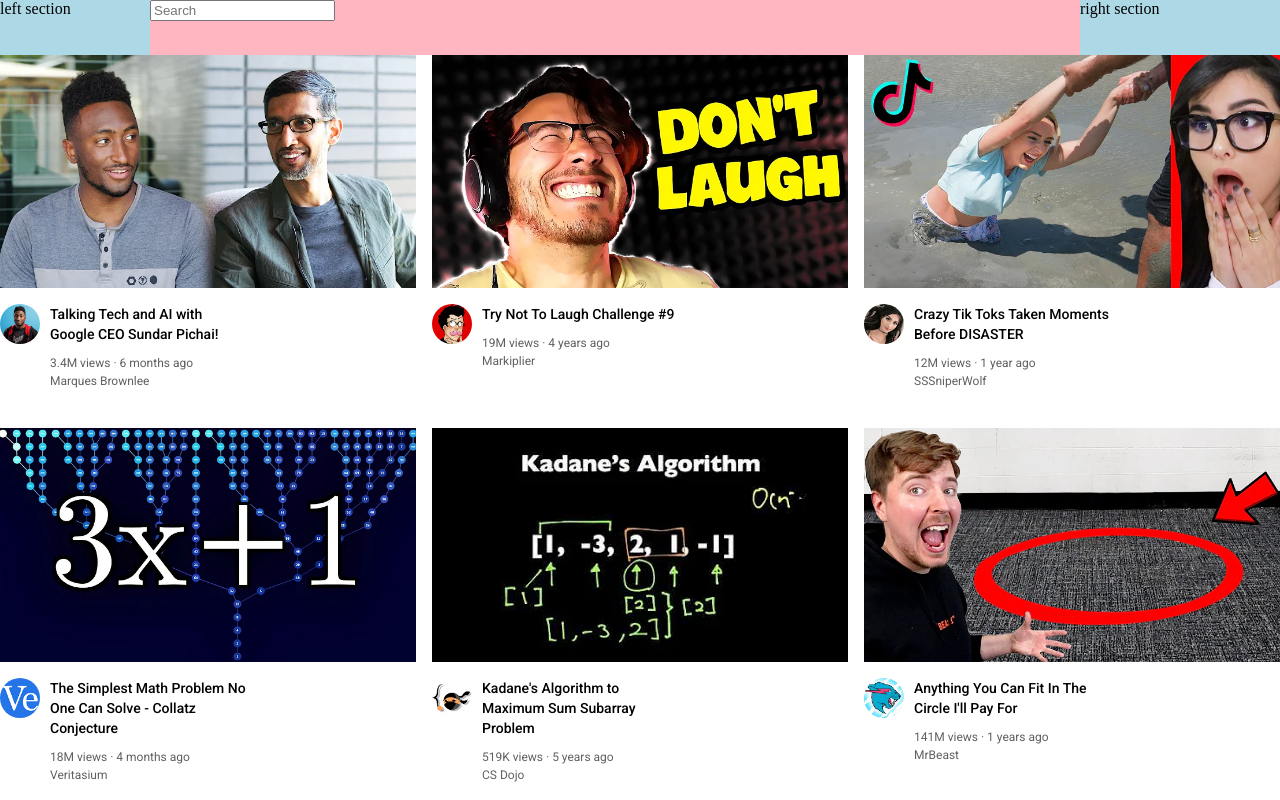
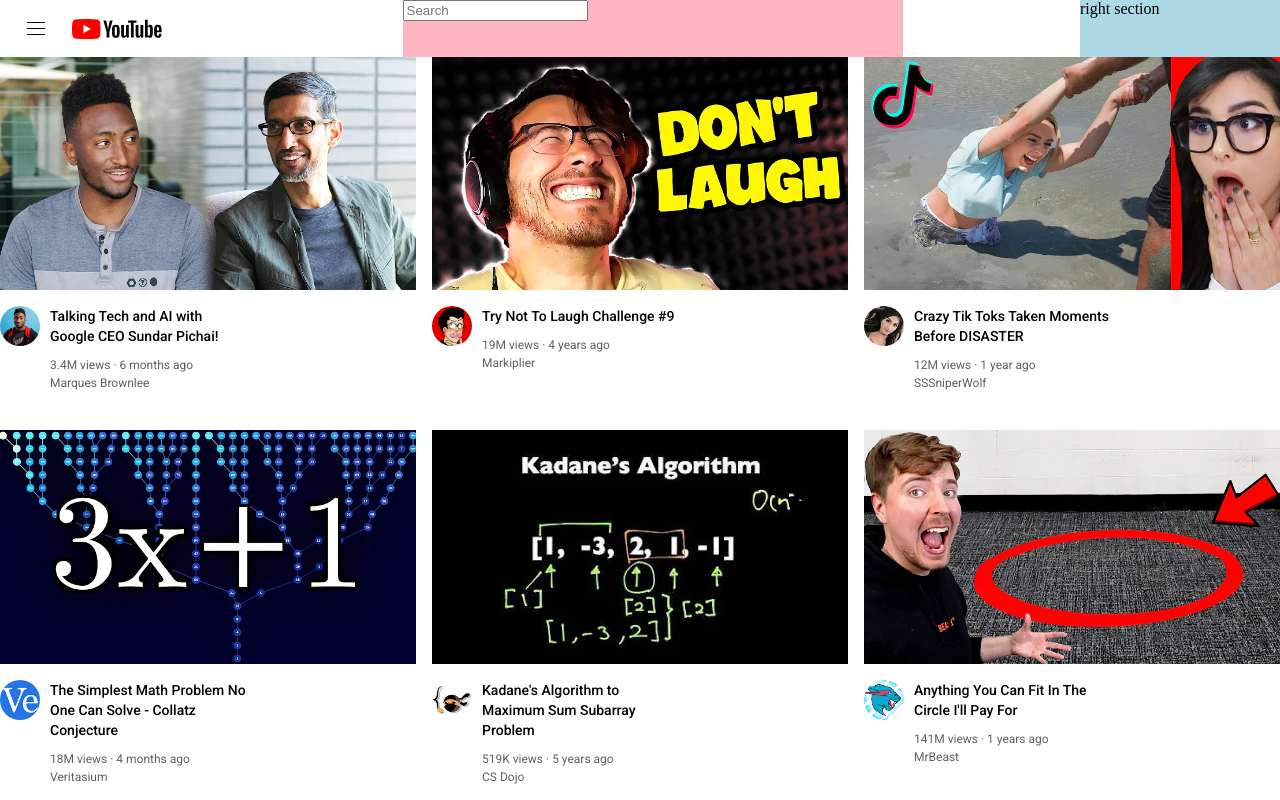
Before and after one commit to rehan6025/html-css, a plain HTML site: page part1/youtube.html in a window 1280 px wide. Drawn offline with Linux system fonts and the light colour scheme.

Commit message:
added header

```diff
--- a/part1/styles/header.css
+++ b/part1/styles/header.css
@@ -1,21 +1,43 @@
 .header{
-    height: 55px;
+    height: 57px;
     display: flex;
     flex-direction: row;
-
+    justify-content: space-between;
+    margin: 0;
 }
 
 .left-section{
-    background-color: lightblue;
-    width: 150px;
+
+    width: 185px;
+    margin: 0;
+    padding: 0;
+    display: flex;
+
+    align-items: center;
 }
 
 .middle-section{
     background-color: lightpink;
     flex: 1;
+    margin-left: 70px;
+    margin-right: 30px;
+    max-width: 500px;
 }
 
 .right-section{
     background-color: lightblue;
     width: 200px;
 }
+
+.hamburger-menu{
+    width: 24px;
+
+    margin: 0px 24px;
+
+}
+
+.youtube-logo{
+    width: 90px;
+
+
+}
--- a/part1/styles/video.css
+++ b/part1/styles/video.css
@@ -1,17 +1,9 @@
-p {
-    font-family: Roboto, Arial;
-    margin: 0;
-    padding: 0;
-}
+
 
 .thumbnail {
     width: 100%;
 
 }
-
-
-
-
 
 .channel-picture {
     display: inline-block;
@@ -39,9 +31,7 @@
     font-weight: 500;
     line-height: 20px;
     margin-bottom: 12px;
-
 }
-
 .video-author,
 .video-attr {
     font-size: 12px;
--- a/part1/youtube.html
+++ b/part1/youtube.html
@@ -17,7 +17,8 @@
 
     <div class="header">
         <div class="left-section">
-            left section
+            <img src="icons/hamburger-menu.svg" class="hamburger-menu">
+            <img src="icons/youtube-logo.svg" class="youtube-logo">
         </div>
         <div class="middle-section">
             <input type="text" class="search-bar" placeholder="Search">
@@ -115,17 +116,12 @@
                 <div class="channel-picture"><img class="profile-picture" src="channels/channel-4.jpeg"></div>
                 <div class="video-info">
                     <p class="video-title">
-
                         The Simplest Math Problem No One Can Solve - Collatz Conjecture
-
-
                     </p>
 
                     <p class="video-attr">
                         18M views &middot; 4 months ago
                     </p>
-
-
                     <p class="video-author">
                         Veritasium
                     </p>
```
Also changed, not shown: part1/flexbox.html (+12 -0 lines), part1/icons/hamburger-menu.svg (added), part1/icons/my-channel.jpeg (added), part1/icons/notifications.svg (added), part1/icons/search.svg (added), part1/icons/upload.svg (added), part1/icons/voice-search-icon.svg (added), part1/icons/youtube-apps.svg (added), part1/icons/youtube-logo.svg (added).
